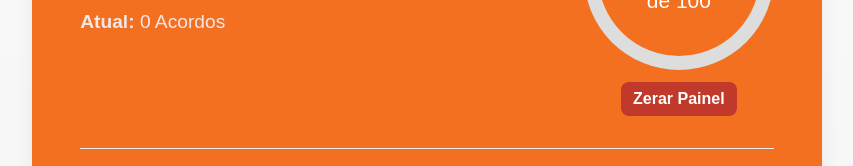
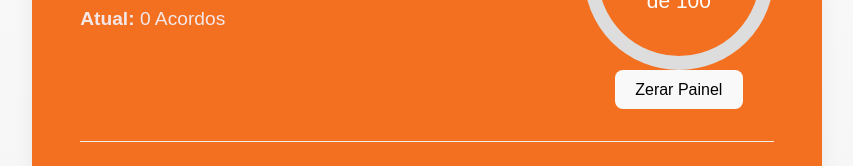
Before and after one commit to Ingridvsa/mutirao-acordo, a React (Vite) app in the folder frontend/: page / in a window 1280 px wide. Shown: the part 201-367 px from the top of the page, without its empty margins (233-1086 px from the left). Built offline with nearby package versions, Linux system fonts and the light colour scheme; no server answers.

Commit message:
feat: alterações feitas na branch local9

```diff
--- a/frontend/src/components/PanelRealtime.jsx
+++ b/frontend/src/components/PanelRealtime.jsx
@@ -85,17 +85,17 @@ export default function PanelRealtime() {
         <div className="actions" style={{ display: "flex", flexDirection: "column", alignItems: "center" }}>
           <CircleProgress percent={percent} />
           <button
-            onClick={handleReset}
-            style={{
-              marginTop: 12,
-              background: "#c0392b",
-              color: "#fff",
-              border: "none",
-              padding: "8px 12px",
-              borderRadius: 8,
-              cursor: "pointer",
-              fontWeight: "bold",
-            }}
+         //   onClick={handleReset}
+            //style={{
+              //marginTop: 12,
+              //background: "#c0392b",
+              //color: "#fff",
+              //border: "none",
+              //padding: "8px 12px",
+              //borderRadius: 8,
+              //cursor: "pointer",
+              //fontWeight: "bold",
+            //}}
           >
             Zerar Painel
           </button>
```
Also changed, not shown: 1 other file (tests, documents, lock files or other folders).
